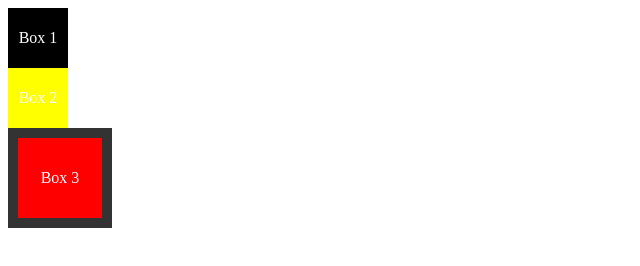
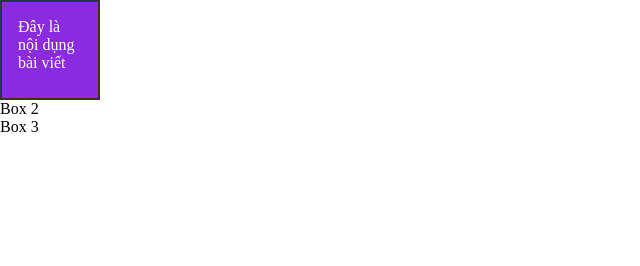
Before and after one commit to Mefuuuu/HTML-CSS, a plain HTML site: page index(dem-vien-va-khoang-le).html in a window 1280 px wide. Shown: the whole page, without its empty margins (0-640 px from the left). Drawn offline with Linux system fonts and the light colour scheme.

Commit message:
Add files via upload

```diff
--- a/index(dem-vien-va-khoang-le).html
+++ b/index(dem-vien-va-khoang-le).html
@@ -6,7 +6,12 @@
     <title>Đệm viền và khoảng lề</title>
 
     <style>
-        .box {
+        html,
+        body {
+            margin: 0;
+        }
+
+        /* .box {
             width: 60px;
             height: 60px;
             color: #fff;
@@ -21,20 +26,29 @@
 
         .box2 {
             background-color: yellow;
+            margin-left: 20px;
         }
 
         .box3 {
             background-color: red;
             padding: 10px 12px;
             border: 10px solid #333;
+        } */
 
-
+        .box1{
+            width: 100px;
+            height: 100px;
+            color: #fff;
+            background-color: blueviolet;
+            padding: 16px;
+            border: 2px solid #333;
+            box-sizing: border-box;
         }
     </style>
 </head>
 
 <body>
-    <div class="box box1">Box 1</div>
+    <div class="box box1">Đây là nội dụng bài viết</div>
     <div class="box box2">Box 2</div>
     <div class="box box3">Box 3</div>
 
```
Also changed, not shown: index(thuoc-tinh-tao-nen).html (added, +36 -0 lines).
